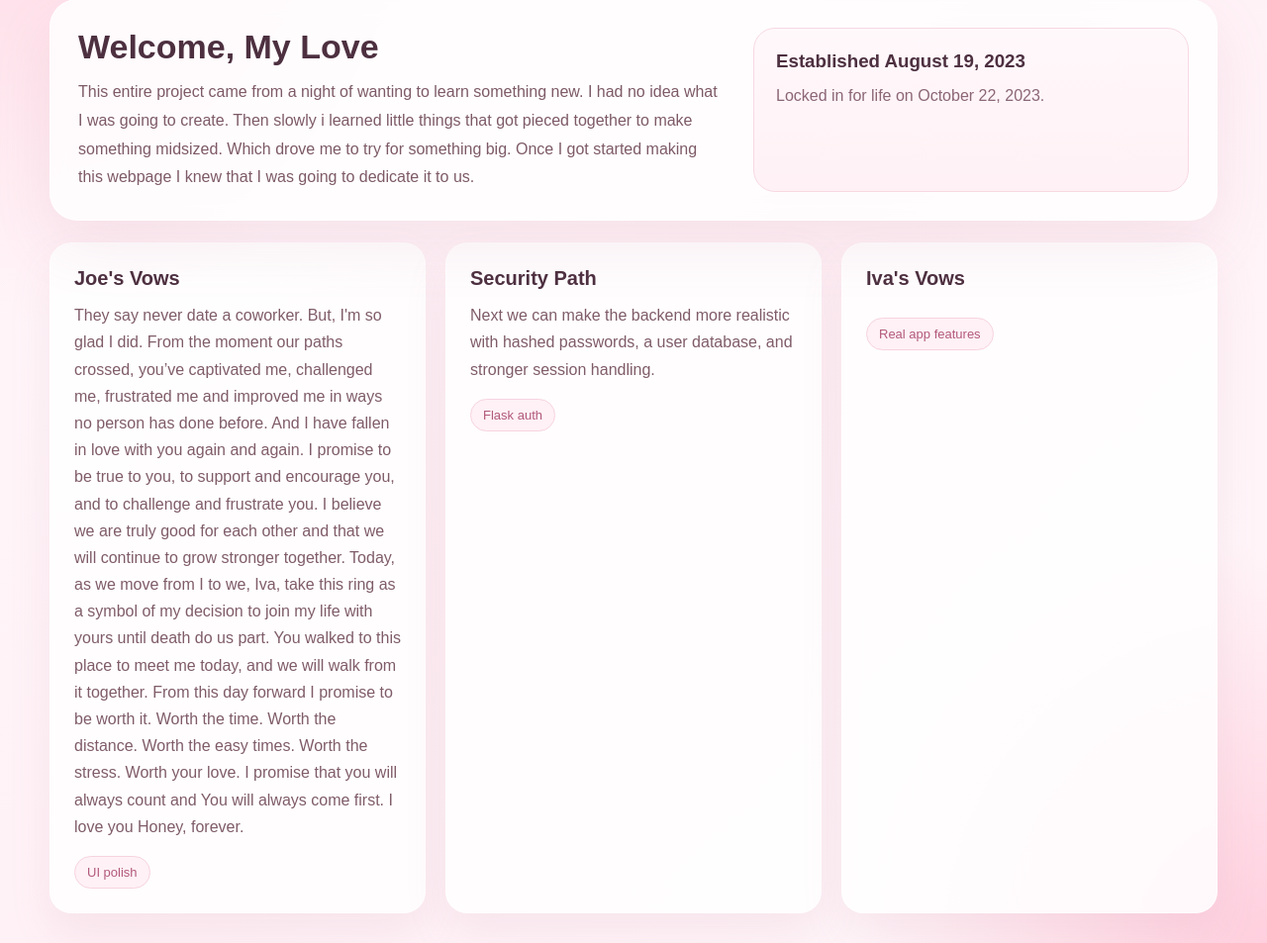
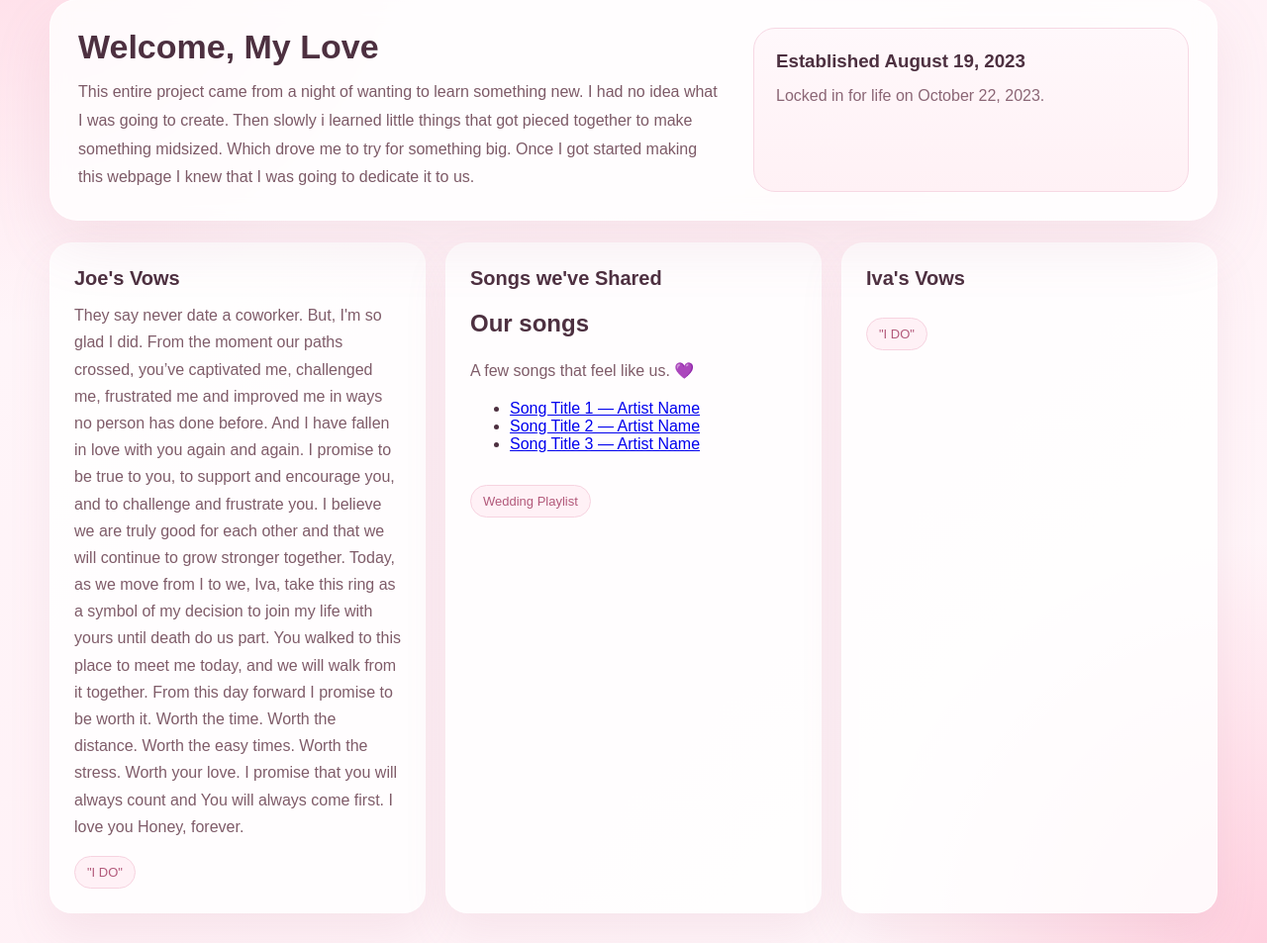
Before and after one commit to josephwaynek2000-alt/login_project, a Flask app: page /dashboard in a window 1280 px wide. Shown: the part 145-1098 px from the top of the page at 99% size. Run offline with Flask 3, Linux system fonts and the light colour scheme; the visitor is signed in with stand-in values (Sample User, id 1).

Commit message:
updates to dashboard

```diff
--- a/templates/dashboard.html
+++ b/templates/dashboard.html
@@ -286,16 +286,37 @@
                 I believe we are truly good for each other and that we will continue to grow stronger together. Today, as we move from I to we, Iva, take this ring as a symbol of my decision to join my life with yours until death do us part. You walked to this place to meet me today, and we will walk from it together.
                 From this day forward I promise to be worth it. Worth the time. Worth the distance. Worth the easy times. Worth the stress. Worth your love. I promise that you will always count and You will always come first. I love you Honey, forever.
                 </p>
-                <div class="tag">UI polish</div>
+                <div class="tag">"I DO"</div>
             </div>
 
             <div class="card">
-                <h3>Security Path</h3>
+                <h3>Songs we've Shared</h3>
                 <p>
-                    Next we can make the backend more realistic with hashed
-                    passwords, a user database, and stronger session handling.
+                    <div class="songs-card">
+    <h2>Our songs</h2>
+    <p>A few songs that feel like us. 💜</p>
+
+                    <ul class="songs-list">
+                        <li>
+                            <a href="https://open.spotify.com/track/YOUR_TRACK_ID_1" target="_blank">
+                                Song Title 1 — Artist Name
+                            </a>
+                        </li>
+                        <li>
+                            <a href="https://open.spotify.com/track/YOUR_TRACK_ID_2" target="_blank">
+                                Song Title 2 — Artist Name
+                            </a>
+                        </li>
+                        <li>
+                            <a href="https://open.spotify.com/track/YOUR_TRACK_ID_3" target="_blank">
+                                Song Title 3 — Artist Name
+                            </a>
+                        </li>
+                    </ul>
+                </div>
+
                 </p>
-                <div class="tag">Flask auth</div>
+                <div class="tag">Wedding Playlist</div>
             </div>
 
             <div class="card">
@@ -303,7 +324,7 @@
                 <p>
 
                 </p>
-                <div class="tag">Real app features</div>
+                <div class="tag">"I DO"</div>
             </div>
         </section>
     </div>
```
